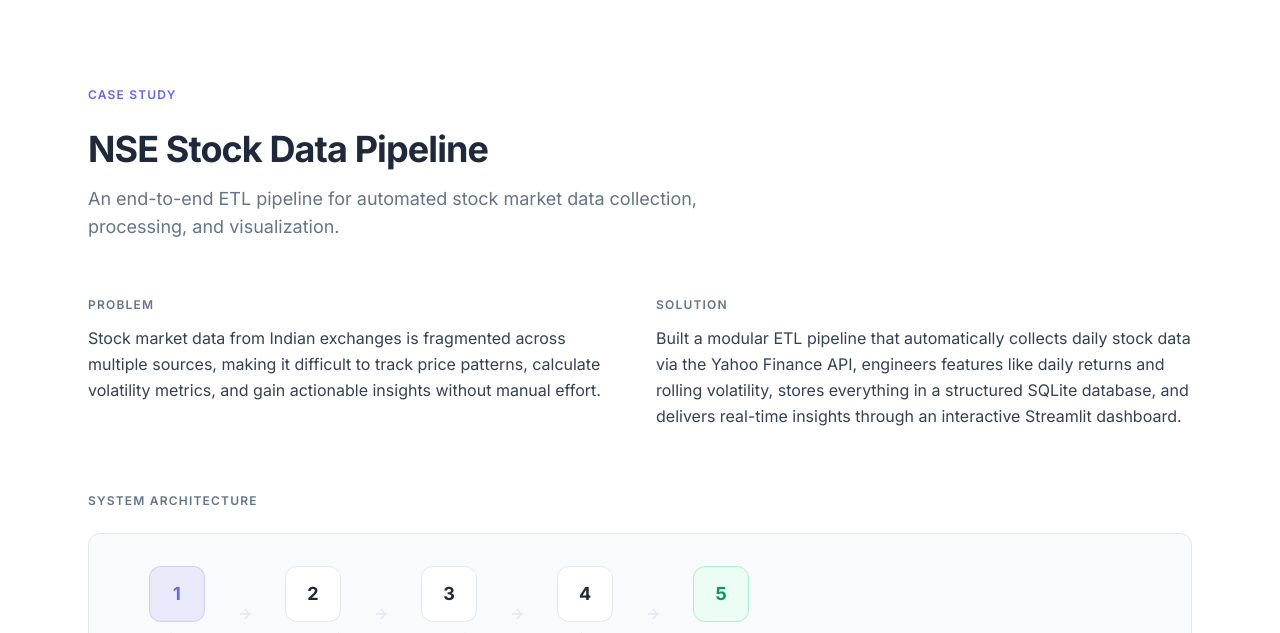
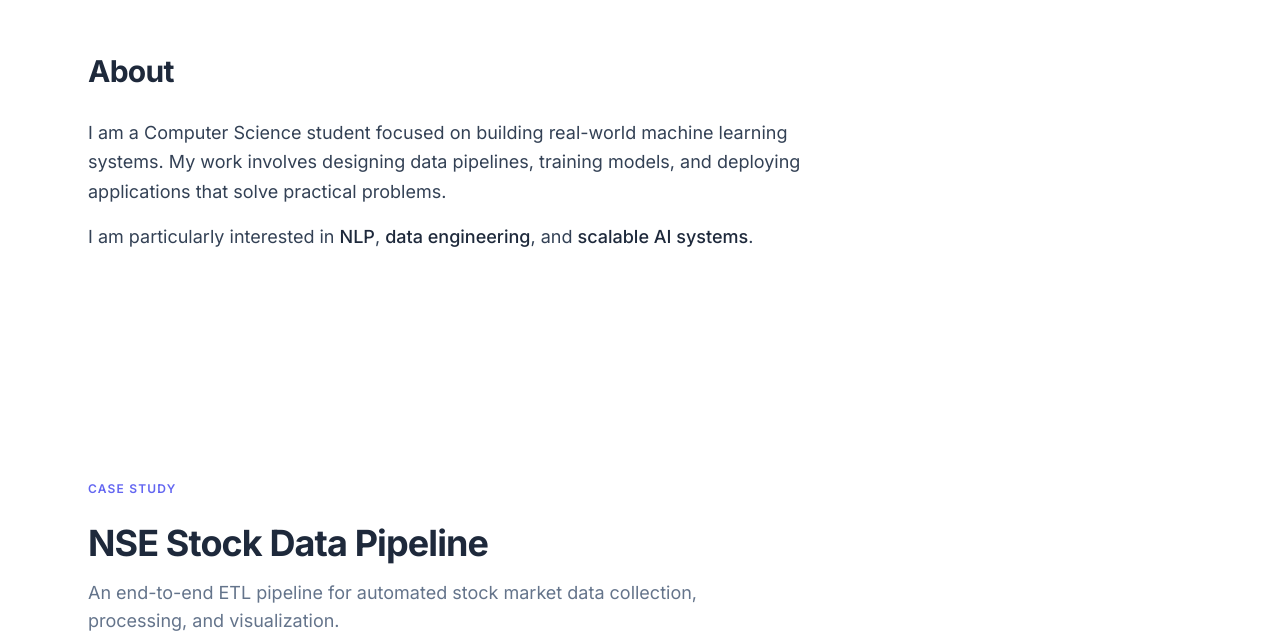
Before and after one commit to chiru5190/Portfolio, a React (Vite) app: page / in a window 1280 px wide. Shown: the part 847-1480 px from the top of the page. Built offline with nearby package versions, Linux system fonts and the light colour scheme.

Commit message:
refine: add About section, remove GitHub Activity, add certifications, update nav

```diff
--- a/src/App.jsx
+++ b/src/App.jsx
@@ -1,9 +1,9 @@
 import Navbar from "./components/Navbar"
 import Hero from "./components/Hero"
+import About from "./components/About"
 import FeaturedProject from "./components/FeaturedProject"
 import Projects from "./components/Projects"
 import Skills from "./components/Skills"
-import GitHubActivity from "./components/GitHubActivity"
 import EducationAchievements from "./components/EducationAchievements"
 import Contact from "./components/Contact"
 
@@ -12,10 +12,10 @@ export default function App() {
     <div className="bg-bg min-h-screen">
       <Navbar />
       <Hero />
+      <About />
       <FeaturedProject />
       <Projects />
       <Skills />
-      <GitHubActivity />
       <EducationAchievements />
       <Contact />
       <footer className="py-8 text-center text-sm text-muted border-t border-border bg-surface">
--- a/src/components/About.jsx
+++ b/src/components/About.jsx
@@ -2,14 +2,18 @@ import { motion } from "framer-motion"
 
 export default function About() {
   return (
-    <section id="about" className="py-32 bg-surface">
+    <section id="about" className="py-24 bg-surface">
       <div className="max-w-6xl mx-auto px-6">
-        <motion.div initial={{ opacity: 0, y: 20 }} whileInView={{ opacity: 1, y: 0 }} viewport={{ once: true }}>
-          <h2 className="section-title mb-4">About Me</h2>
-          <div className="max-w-3xl space-y-4 text-body text-lg leading-relaxed">
-            <p>I am a Computer Science student at Lovely Professional University passionate about Machine Learning, Natural Language Processing, and Data Engineering.</p>
-            <p>I build AI-powered applications, data pipelines, and interactive analytics dashboards. My work spans from training neural networks with TensorFlow to building web dashboards with React and Streamlit.</p>
-            <p>I'm driven by solving real-world problems with clean, performant, and intelligent software.</p>
+        <motion.div initial={{ opacity: 0, y: 16 }} whileInView={{ opacity: 1, y: 0 }} viewport={{ once: true }}
+          className="max-w-3xl">
+          <h2 className="section-title mb-6">About</h2>
+          <div className="space-y-4 text-body text-lg leading-relaxed">
+            <p>
+              I am a Computer Science student focused on building real-world machine learning systems. My work involves designing data pipelines, training models, and deploying applications that solve practical problems.
+            </p>
+            <p>
+              I am particularly interested in <span className="text-heading font-medium">NLP</span>, <span className="text-heading font-medium">data engineering</span>, and <span className="text-heading font-medium">scalable AI systems</span>.
+            </p>
           </div>
         </motion.div>
       </div>
--- a/src/components/EducationAchievements.jsx
+++ b/src/components/EducationAchievements.jsx
@@ -1,43 +1,46 @@
 import { motion } from "framer-motion"
-import { GraduationCap, Code2, Brain } from "lucide-react"
+import { GraduationCap, Code2, Brain, Award } from "lucide-react"
+
+const items = [
+  {
+    Icon: GraduationCap,
+    title: "B.Tech — Computer Science & Engineering",
+    sub: "Lovely Professional University · CGPA 7.94 · 2022–2026",
+  },
+  {
+    Icon: Code2,
+    title: "250+ Coding Problems Solved",
+    sub: "LeetCode · NxtWave",
+  },
+  {
+    Icon: Brain,
+    title: "Multiple ML Applications Built",
+    sub: "NLP · Deep Learning · Data Pipelines",
+  },
+  {
+    Icon: Award,
+    title: "Certifications in AI & Programming",
+    sub: "Machine Learning · Python · Web Development",
+  },
+]
 
 export default function EducationAchievements() {
   return (
-    <section id="education" className="py-24 bg-bg">
+    <section id="education" className="py-24 bg-bg border-t border-border">
       <div className="max-w-6xl mx-auto px-6">
         <motion.div initial={{ opacity: 0, y: 16 }} whileInView={{ opacity: 1, y: 0 }} viewport={{ once: true }}>
-
-          <div className="flex flex-wrap items-start gap-x-16 gap-y-8">
-
-            {/* Education */}
-            <div className="flex items-start gap-3">
-              <GraduationCap size={18} className="text-accent mt-0.5 shrink-0" />
-              <div>
-                <p className="text-sm font-semibold text-heading">B.Tech — Computer Science & Engineering</p>
-                <p className="text-xs text-muted">Lovely Professional University · CGPA 7.94 · 2022–2026</p>
+          <h2 className="text-xs font-semibold text-muted uppercase tracking-widest mb-8">Education & Achievements</h2>
+          <div className="grid sm:grid-cols-2 lg:grid-cols-4 gap-6">
+            {items.map(({ Icon, title, sub }) => (
+              <div key={title} className="flex items-start gap-3">
+                <Icon size={18} className="text-accent mt-0.5 shrink-0" />
+                <div>
+                  <p className="text-sm font-semibold text-heading">{title}</p>
+                  <p className="text-xs text-muted mt-0.5">{sub}</p>
+                </div>
               </div>
-            </div>
-
-            {/* Achievement 1 */}
-            <div className="flex items-start gap-3">
-              <Code2 size={18} className="text-accent mt-0.5 shrink-0" />
-              <div>
-                <p className="text-sm font-semibold text-heading">250+ Coding Problems Solved</p>
-                <p className="text-xs text-muted">LeetCode · NxtWave</p>
-              </div>
-            </div>
-
-            {/* Achievement 2 */}
-            <div className="flex items-start gap-3">
-              <Brain size={18} className="text-accent mt-0.5 shrink-0" />
-              <div>
-                <p className="text-sm font-semibold text-heading">Multiple ML Applications Built</p>
-                <p className="text-xs text-muted">NLP · Deep Learning · Data Pipelines</p>
-              </div>
-            </div>
-
+            ))}
           </div>
-
         </motion.div>
       </div>
     </section>
--- a/src/components/Navbar.jsx
+++ b/src/components/Navbar.jsx
@@ -3,9 +3,9 @@ import { useState, useEffect } from "react"
 import { motion, AnimatePresence } from "framer-motion"
 
 const navLinks = [
+  { name: "About", href: "#about" },
   { name: "Projects", href: "#projects" },
   { name: "Skills", href: "#skills" },
-  { name: "GitHub", href: "#github" },
   { name: "Contact", href: "#contact" },
 ]
 
```
